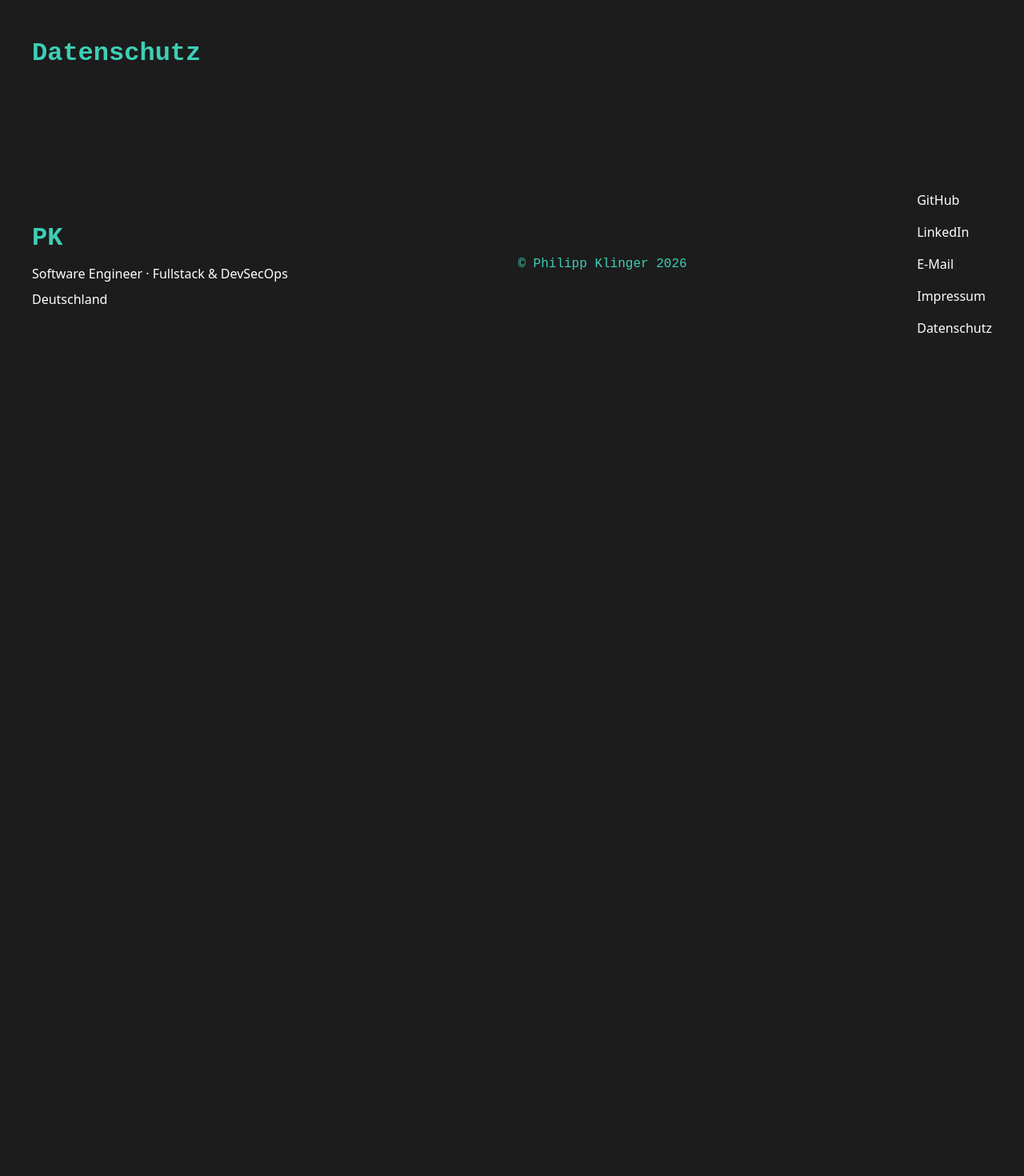
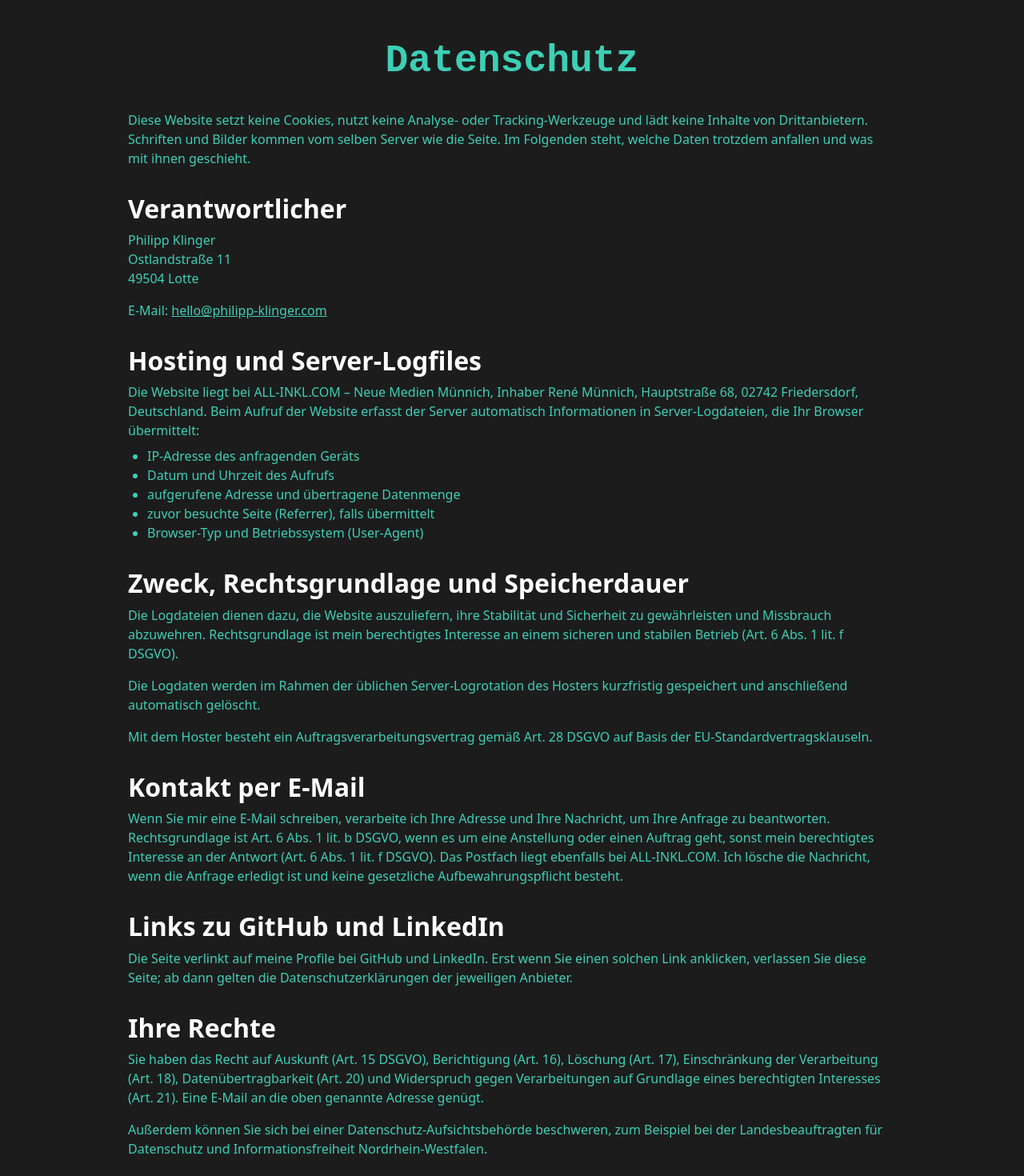
Before and after one commit to PhilippKlinger/philippklinger.com, an Angular app: page /datenschutz in a window 1280 px wide. Shown: the part 80-1550 px from the top of the page at 80% size. Before the commit the page ends 800 px from the top, so only its background shows below. Built offline with nearby package versions, Linux system fonts and the light colour scheme; a web font is replaced by a local one.

Commit message:
feat(legal): add imprint and privacy policy content

```diff
--- a/src/app/pages/imprint/imprint.html
+++ b/src/app/pages/imprint/imprint.html
@@ -1,3 +1,24 @@
-<div class="page">
+<div class="page legal">
   <h1 i18n>Impressum</h1>
+
+  <section>
+    <h2>{{ imprint.providerHeading }}</h2>
+    <p>
+      @for (line of address; track line) {
+        {{ line }}<br />
+      }
+    </p>
+  </section>
+
+  <section>
+    <h2>{{ imprint.contactHeading }}</h2>
+    <p>
+      E-Mail: <a [href]="'mailto:' + email">{{ email }}</a>
+    </p>
+  </section>
+
+  <section>
+    <h2>{{ imprint.designHeading }}</h2>
+    <p>{{ imprint.design }}</p>
+  </section>
 </div>
--- /dev/null
+++ b/src/app/pages/imprint/imprint.scss
@@ -0,0 +1,3 @@
+@use 'legal';
+
+@include legal.page;
--- a/src/app/pages/imprint/imprint.ts
+++ b/src/app/pages/imprint/imprint.ts
@@ -1,7 +1,14 @@
 import { Component } from '@angular/core';
+import { address, imprint } from '../../../content/legal';
+import { profile } from '../../../content/profile';
 
 @Component({
   selector: 'app-imprint',
   templateUrl: './imprint.html',
+  styleUrl: './imprint.scss',
 })
-export class Imprint {}
+export class Imprint {
+  protected readonly address = address;
+  protected readonly imprint = imprint;
+  protected readonly email = profile.email;
+}
--- a/src/app/pages/privacy/privacy.html
+++ b/src/app/pages/privacy/privacy.html
@@ -1,3 +1,35 @@
-<div class="page">
+<div class="page legal">
   <h1 i18n>Datenschutz</h1>
+
+  <p>{{ privacy.intro }}</p>
+
+  <section>
+    <h2>{{ privacy.controllerHeading }}</h2>
+    <p>
+      @for (line of address; track line) {
+        {{ line }}<br />
+      }
+    </p>
+    <p>
+      E-Mail: <a [href]="'mailto:' + email">{{ email }}</a>
+    </p>
+  </section>
+
+  @for (section of privacy.sections; track section.heading) {
+    <section>
+      <h2>{{ section.heading }}</h2>
+      @for (paragraph of section.paragraphs; track paragraph) {
+        <p>{{ paragraph }}</p>
+      }
+      @if (section.items) {
+        <ul>
+          @for (item of section.items; track item) {
+            <li>{{ item }}</li>
+          }
+        </ul>
+      }
+    </section>
+  }
+
+  <p>{{ privacy.version }}</p>
 </div>
--- /dev/null
+++ b/src/app/pages/privacy/privacy.scss
@@ -0,0 +1,3 @@
+@use 'legal';
+
+@include legal.page;
--- a/src/app/pages/privacy/privacy.ts
+++ b/src/app/pages/privacy/privacy.ts
@@ -1,7 +1,14 @@
 import { Component } from '@angular/core';
+import { address, privacy } from '../../../content/legal';
+import { profile } from '../../../content/profile';
 
 @Component({
   selector: 'app-privacy',
   templateUrl: './privacy.html',
+  styleUrl: './privacy.scss',
 })
-export class Privacy {}
+export class Privacy {
+  protected readonly address = address;
+  protected readonly privacy = privacy;
+  protected readonly email = profile.email;
+}
--- /dev/null
+++ b/src/content/legal.ts
@@ -0,0 +1,63 @@
+// Texts of /impressum and /datenschutz.
+// DRAFT: written by Claude, no legal advice; Philipp approves the wording.
+// Only verifiable facts; hosting wording as on neurocheckin.de (AVV with All-Inkl
+// of 2022-09-19 on file there, customer account of Philipp).
+
+// Current postal address (Philipp, 2026-11-04).
+export const address = ['Philipp Klinger', 'Ostlandstraße 11', '49504 Lotte'];
+
+export const imprint = {
+  providerHeading: 'Angaben gemäß § 5 DDG',
+  contactHeading: 'Kontakt',
+  designHeading: 'Gestaltung',
+  design: 'Gestaltung auf Grundlage einer Vorlage der Developer Akademie GmbH.',
+};
+
+export const privacy = {
+  version: 'Stand: November 2026',
+  intro:
+    'Diese Website setzt keine Cookies, nutzt keine Analyse- oder Tracking-Werkzeuge und lädt keine Inhalte von Drittanbietern. Schriften und Bilder kommen vom selben Server wie die Seite. Im Folgenden steht, welche Daten trotzdem anfallen und was mit ihnen geschieht.',
+  controllerHeading: 'Verantwortlicher',
+  sections: [
+    {
+      heading: 'Hosting und Server-Logfiles',
+      paragraphs: [
+        'Die Website liegt bei ALL-INKL.COM – Neue Medien Münnich, Inhaber René Münnich, Hauptstraße 68, 02742 Friedersdorf, Deutschland. Beim Aufruf der Website erfasst der Server automatisch Informationen in Server-Logdateien, die Ihr Browser übermittelt:',
+      ],
+      items: [
+        'IP-Adresse des anfragenden Geräts',
+        'Datum und Uhrzeit des Aufrufs',
+        'aufgerufene Adresse und übertragene Datenmenge',
+        'zuvor besuchte Seite (Referrer), falls übermittelt',
+        'Browser-Typ und Betriebssystem (User-Agent)',
+      ],
+    },
+    {
+      heading: 'Zweck, Rechtsgrundlage und Speicherdauer',
+      paragraphs: [
+        'Die Logdateien dienen dazu, die Website auszuliefern, ihre Stabilität und Sicherheit zu gewährleisten und Missbrauch abzuwehren. Rechtsgrundlage ist mein berechtigtes Interesse an einem sicheren und stabilen Betrieb (Art. 6 Abs. 1 lit. f DSGVO).',
+        'Die Logdaten werden im Rahmen der üblichen Server-Logrotation des Hosters kurzfristig gespeichert und anschließend automatisch gelöscht.',
+        'Mit dem Hoster besteht ein Auftragsverarbeitungsvertrag gemäß Art. 28 DSGVO auf Basis der EU-Standardvertragsklauseln.',
+      ],
+    },
+    {
+      heading: 'Kontakt per E-Mail',
+      paragraphs: [
+        'Wenn Sie mir eine E-Mail schreiben, verarbeite ich Ihre Adresse und Ihre Nachricht, um Ihre Anfrage zu beantworten. Rechtsgrundlage ist Art. 6 Abs. 1 lit. b DSGVO, wenn es um eine Anstellung oder einen Auftrag geht, sonst mein berechtigtes Interesse an der Antwort (Art. 6 Abs. 1 lit. f DSGVO). Das Postfach liegt ebenfalls bei ALL-INKL.COM. Ich lösche die Nachricht, wenn die Anfrage erledigt ist und keine gesetzliche Aufbewahrungspflicht besteht.',
+      ],
+    },
+    {
+      heading: 'Links zu GitHub und LinkedIn',
+      paragraphs: [
+        'Die Seite verlinkt auf meine Profile bei GitHub und LinkedIn. Erst wenn Sie einen solchen Link anklicken, verlassen Sie diese Seite; ab dann gelten die Datenschutzerklärungen der jeweiligen Anbieter.',
+      ],
+    },
+    {
+      heading: 'Ihre Rechte',
+      paragraphs: [
+        'Sie haben das Recht auf Auskunft (Art. 15 DSGVO), Berichtigung (Art. 16), Löschung (Art. 17), Einschränkung der Verarbeitung (Art. 18), Datenübertragbarkeit (Art. 20) und Widerspruch gegen Verarbeitungen auf Grundlage eines berechtigten Interesses (Art. 21). Eine E-Mail an die oben genannte Adresse genügt.',
+        'Außerdem können Sie sich bei einer Datenschutz-Aufsichtsbehörde beschweren, zum Beispiel bei der Landesbeauftragten für Datenschutz und Informationsfreiheit Nordrhein-Westfalen.',
+      ],
+    },
+  ],
+};
--- /dev/null
+++ b/src/styles/_legal.scss
@@ -0,0 +1,35 @@
+// Layout of the template's "Legal Notice", shared by /impressum and /datenschutz.
+@mixin page {
+  .legal {
+    display: grid;
+    gap: var(--space-lg);
+    max-width: calc(var(--reading-width) + 2 * var(--page-gutter));
+  }
+
+  // Heading size, not display size: "Datenschutz" must fit 390 px.
+  h1 {
+    font-size: var(--text-heading);
+    text-align: center;
+  }
+
+  h2 {
+    margin-bottom: var(--space-xs);
+    font-family: var(--font-text);
+    font-size: var(--text-xl);
+    color: var(--color-text);
+  }
+
+  p,
+  li {
+    color: var(--color-accent);
+  }
+
+  ul {
+    margin: var(--space-xs) 0 0;
+    padding-left: var(--space-md);
+  }
+
+  section > p + p {
+    margin-top: var(--space-sm);
+  }
+}
--- a/src/styles/_tokens.scss
+++ b/src/styles/_tokens.scss
@@ -45,6 +45,8 @@
   // Header overlays the page; content below starts after this height.
   --header-height: 6rem;
   --content-width: 78rem;
+  // Long texts (legal pages) as in the template's "Legal Notice".
+  --reading-width: 60rem;
 
   @include bp.from(tablet) {
     --text-lg: 1.25rem;
```
Also changed, not shown: 2 other files (tests, documents, lock files or other folders).
